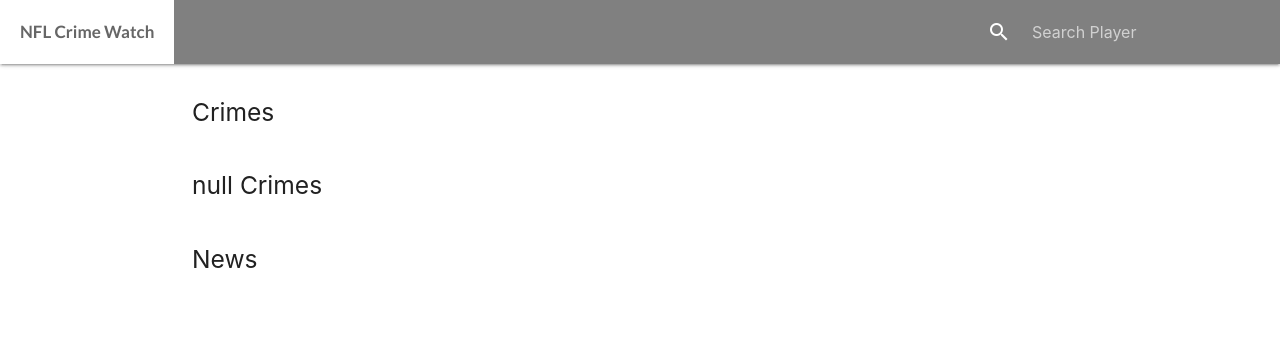
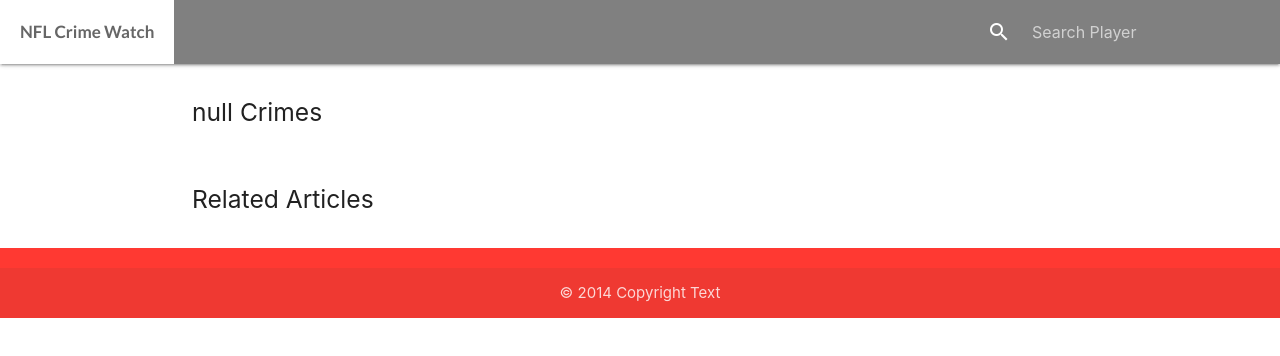
Before and after one commit to kevnfu/nfl-crime, a plain HTML site: page details.html in a window 1280 px wide. Drawn offline with nearby package versions, Linux system fonts and the light colour scheme; no server answers.

Commit message:
updated details title, added footer to details, fixed search name on details page

```diff
--- a/details.html
+++ b/details.html
@@ -3,7 +3,7 @@
 
 <head>
     <meta charset="UTF-8">
-    <title>Document</title>
+    <title>NFL Crime Watch | Search Results </title>
     <meta name="viewport" content="width=device-width, initial-scale=1.0">
     <link href="https://fonts.googleapis.com/icon?family=Material+Icons" rel="stylesheet">
     <link rel="stylesheet" href="https://cdnjs.cloudflare.com/ajax/libs/materialize/1.0.0-beta/css/materialize.min.css">
@@ -70,15 +70,19 @@
     <br>
 
     <div class="container">
-        <div class="row">
+        <div id="crimes" class="row"></div>
 
-        <h5 class="section">Crimes</h5>
-        <div id="crimes"></div>
-
-        <h5 class="section">News</h5>
+        <h5 class="row section">Related Articles</h5>
         <div id="news"></div>
     </div>
-    </div>
+
+    <footer id="foot" class="page-footer">
+        <div class="footer-copyright">
+            <div class="container" style="text-align: center;">
+                © 2014 Copyright Text
+            </div>
+        </div>
+    </footer>
 
     <script src="https://code.jquery.com/jquery-3.3.1.min.js" integrity="sha256-FgpCb/KJQlLNfOu91ta32o/NMZxltwRo8QtmkMRdAu8="
         crossorigin="anonymous"></script>
```
Also changed, not shown: index.html (+1 -2 lines).
